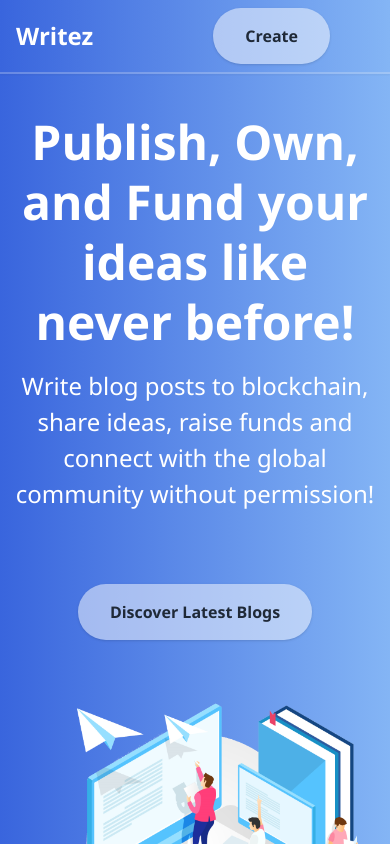
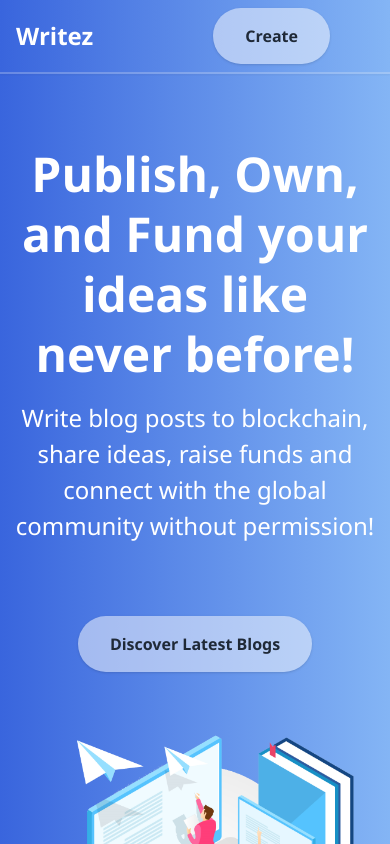
Before and after one commit to CrackTez/frontend, a Next.js app: page / in a window 390 px wide. Shown: the top 844 px of the page. Built offline with nearby package versions, Linux system fonts and the light colour scheme; some icons are missing.

Commit message:
just more polishing

```diff
--- a/pages/create/TextEditor.js
+++ b/pages/create/TextEditor.js
@@ -126,9 +126,9 @@ const TextEditor = ({
       </div>
 
       {/* Preview + Guide Tab */}
-      <div className={`preview-md ${![1, 2].includes(currentTab) && "hidden"} ${contextValue.isDark? "text-gray-100": ""}`}>
+      <div className={`preview-md ${![1, 2].includes(currentTab) && "hidden"} ${contextValue.isDark? "text-gray-100 border-[#121e3a]": ""} border-2  rounded-b-lg`}>
         <ReactMarkdown
-          className='markdown-container unreset'
+          className='markdown-container unreset min-h-screen border-none outline-none '
           rehypePlugins={[rehypeHighlight]}
           remarkPlugins={[remarkGfm]}>
           {currentTab == 1 ? bodyText : guideText}
--- a/pages/index.js
+++ b/pages/index.js
@@ -27,7 +27,7 @@ export default function Landing() {
       } transition-transform`}>
       <Navbar title='Writez' gradient={true} />
       <div>
-        <div className='pt-24 '>
+        <div className='pt-32 sm:pt-24 '>
           <div className='container px-3 mx-auto flex flex-wrap flex-col md:flex-row items-center'>
             <div className='flex flex-col w-full md:w-2/5 justify-center items-start text-center md:text-left'>
               <h1 className='my-4 text-5xl font-bold leading-tight'>
```
